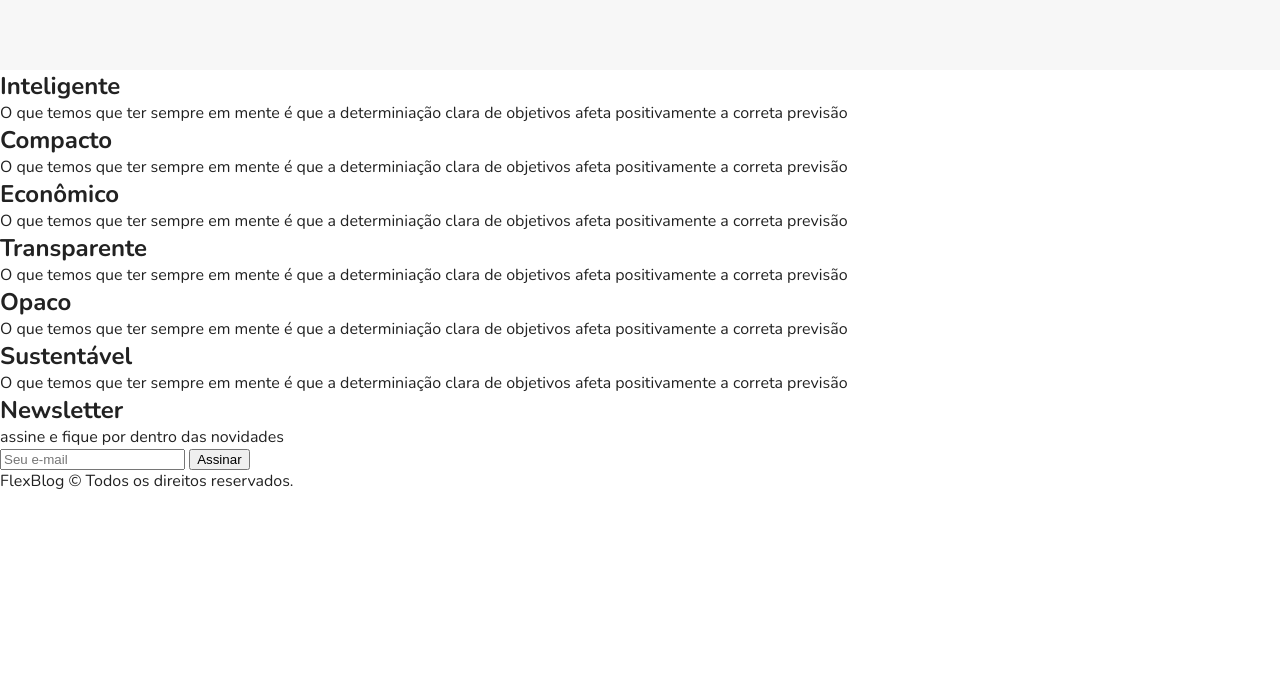
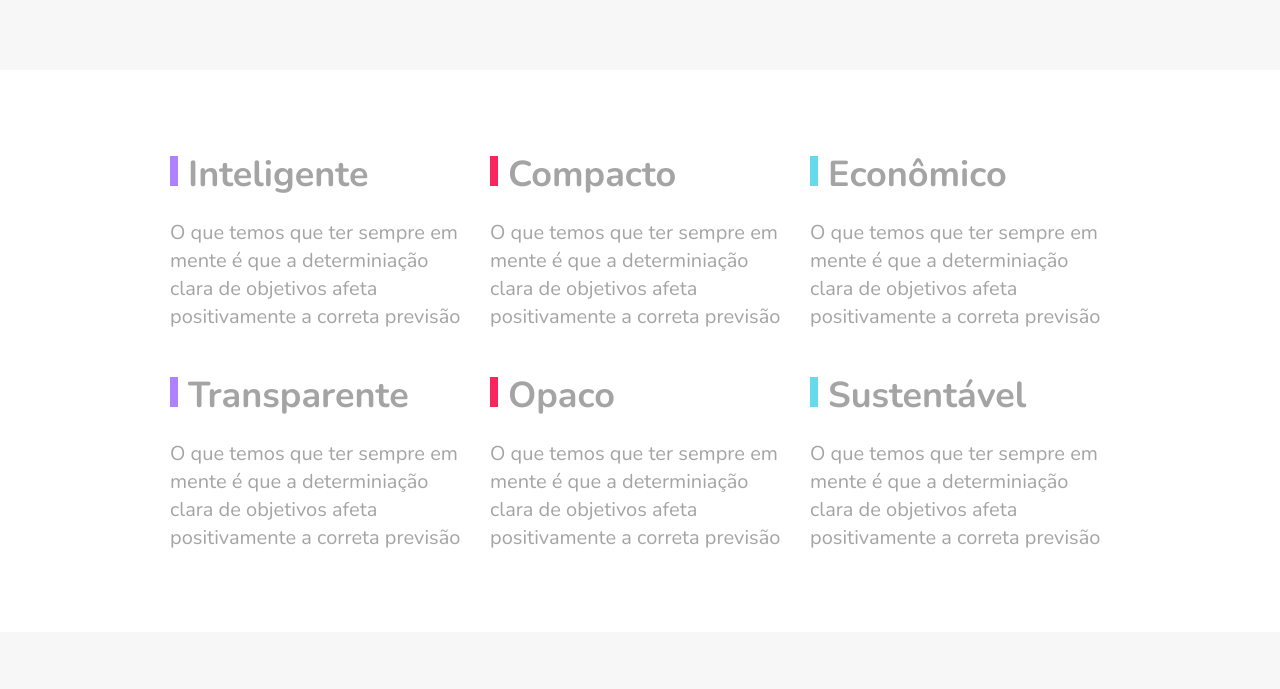
Before and after one commit to claudiojrsx/flex-box, a plain HTML site: page index.html in a window 1280 px wide. Shown: the part 2472-3161 px from the top of the page. Before the commit the page ends 2964 px from the top, so only its background shows below. Drawn offline with nearby package versions, Linux system fonts and the light colour scheme.

Commit message:
07-04-2021

```diff
--- a/flexblog-html/css/style.css
+++ b/flexblog-html/css/style.css
@@ -289,5 +289,76 @@ img {
 }
 
 .qualidade {
+  max-width: 960px;
+  margin: 60px auto;
+  display: flex;
+  flex-wrap: wrap;
+}
 
+.qualidade-item {
+  flex: 1 1 300px;
+  margin: 20px 10px;
 }
+
+.qualidade-item h2 {
+  font-size: 2.25em;
+  color: #a4a4a4;
+  margin-bottom: 20px;
+}
+
+.qualidade-item h2::before {
+  content: '';
+  display: inline-block;
+  width: 8px;
+  height: 30px;
+  margin-right: 10px;
+}
+
+.qualidade-item:nth-of-type(3n+1) h2::before {
+  background: #ae81ff;
+}
+
+.qualidade-item:nth-of-type(3n+2) h2::before {
+  background: #f9265e;
+}
+
+.qualidade-item:nth-of-type(3n+3) h2::before {
+  background: #66d9eb;
+}
+
+.qualidade-item p {
+  font-size: 1.25em;
+  line-height: 1.4;
+  color: #a4a4a4;
+}
+
+.newsletter {
+  background: #f7f7f7;
+  padding: 60px calc((100% - 960px) / 2);
+  display: flex;
+  flex-wrap: wrap;
+}
+
+.newsletter-info {
+  flex: 1 1 260px;
+  margin: 0 10px;
+}
+
+.newsletter-info h1 {
+  font-size: 3em;
+  color: #a4a4a4;
+}
+
+.newsletter-info p {
+  font-size: 1.25em;
+  font-style: italic;
+  max-width: 230px;
+  color: #7c7c7c;
+  margin-bottom: 10px;
+}
+
+.newsletter-form {
+  flex: 2 1 260px;
+  margin: 0 10px;
+  align-self: center;
+}
```
